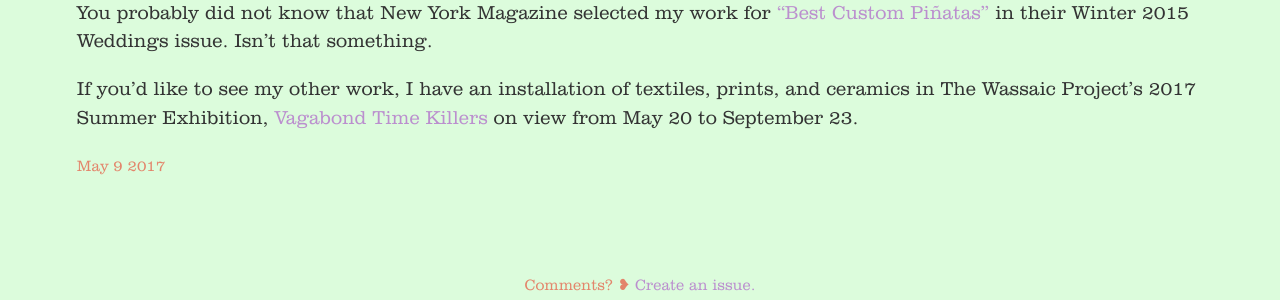
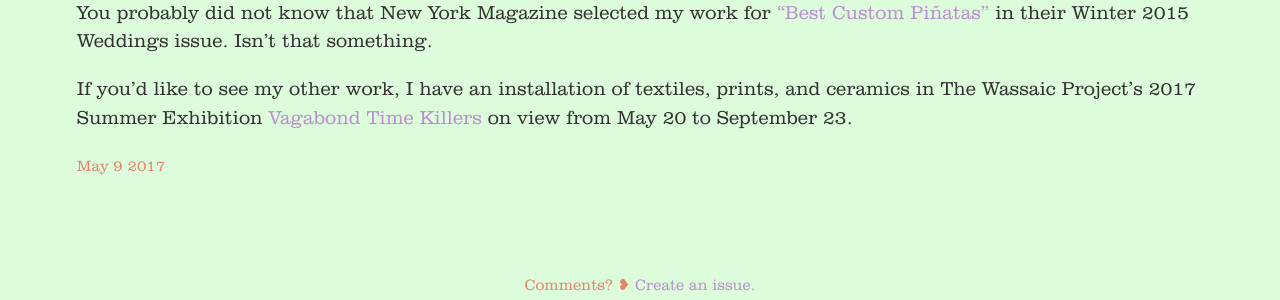
Before and after one commit to jingyufanclub/bloggo, a Jekyll site: the page built from _posts/2017-05-09-best-custom-pinatas-in-new-york.md, in a window 1280 px wide. Shown: the part 549-849 px from the top of the page. Built offline with Jekyll 4.4.1, drawn with Linux system fonts in a browser that asks for light colours.

Commit message:
remove extraneous comma

```diff
--- a/_posts/2017-05-09-best-custom-pinatas-in-new-york.md
+++ b/_posts/2017-05-09-best-custom-pinatas-in-new-york.md
@@ -6,4 +6,4 @@ A brief diversion: I'm delighted to announce that a pair of my custom piñatas a
 
 You probably did not know that New York Magazine selected my work for ["Best Custom Piñatas"](http://nymag.com/weddings/planner/2015/winter/all-custom-everything/) in their Winter 2015 Weddings issue. Isn't that something.
 
-If you'd like to see my other work, I have an installation of textiles, prints, and ceramics in The Wassaic Project's 2017 Summer Exhibition, [Vagabond Time Killers](http://wassaicproject.org/programming/exhibitions/upcoming/summer-2017-vagabond-time-killers/) on view from May 20 to September 23.
+If you'd like to see my other work, I have an installation of textiles, prints, and ceramics in The Wassaic Project's 2017 Summer Exhibition  [Vagabond Time Killers](http://wassaicproject.org/programming/exhibitions/upcoming/summer-2017-vagabond-time-killers/) on view from May 20 to September 23.
```
